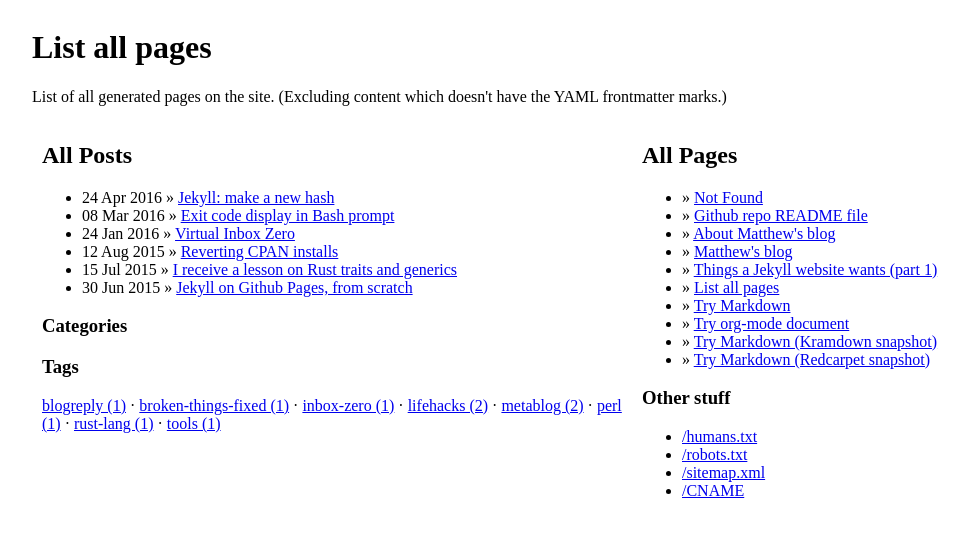
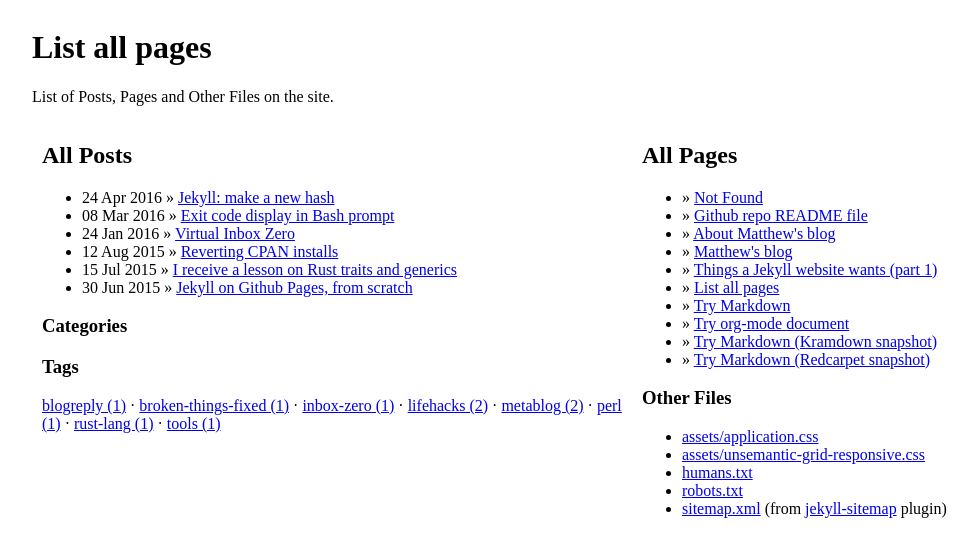
Before and after one commit to mcast/mcast.github.io, a Jekyll site: the page built from sitemap.html, in a window 1280 px wide. Shown: the top 557 px of the page, without its empty margins (8-986 px from the left). Built offline with Jekyll 4.4.1, drawn with Linux system fonts in a browser that asks for light colours.

Commit message:
sitemap - list also static_files and sitemap.xml
might get unwieldy with css & images

```diff
--- a/sitemap.html
+++ b/sitemap.html
@@ -5,7 +5,7 @@
 
 <main class="grid-container">
   <h1>{{ page.title }}</h1>
-  <p> List of all generated pages on the site.  (Excluding content which doesn't have the YAML frontmatter marks.) </p>
+  <p> List of Posts, Pages and Other Files on the site. </p>
 
   <div class="grid-50">
   {% for cat in site.categories %}
@@ -60,12 +60,12 @@
   <div class="grid-50"><h2>All Pages</h2>
   {% include ul--pages.html %}
 
-  <h3> Other stuff </h3>
+  <h3> Other Files </h3>
   <ul>
-    <li> <a href="{{ site.baseurl }}/humans.txt"> /humans.txt </a> </li>
-    <li> <a href="{{ site.baseurl }}/robots.txt"> /robots.txt </a> </li>
-    <li> <a href="{{ site.baseurl }}/sitemap.xml"> /sitemap.xml </a> </li>
-    <li> <a href="{{ site.baseurl }}/CNAME"> /CNAME </a> </li>
+    {% for f in site.static_files %}
+    <li><a href="{{ site.baseurl }}{{ f.path }}"> {{ f.path | remove_first: '/' | escape }} </a></li>
+    {% endfor %}
+    <li><a href="{{ site.baseurl }}/sitemap.xml">sitemap.xml</a> (from <a href="https://github.com/jekyll/jekyll-sitemap">jekyll-sitemap</a> plugin)</li>
   </ul>
   </div>
 </main>
```
